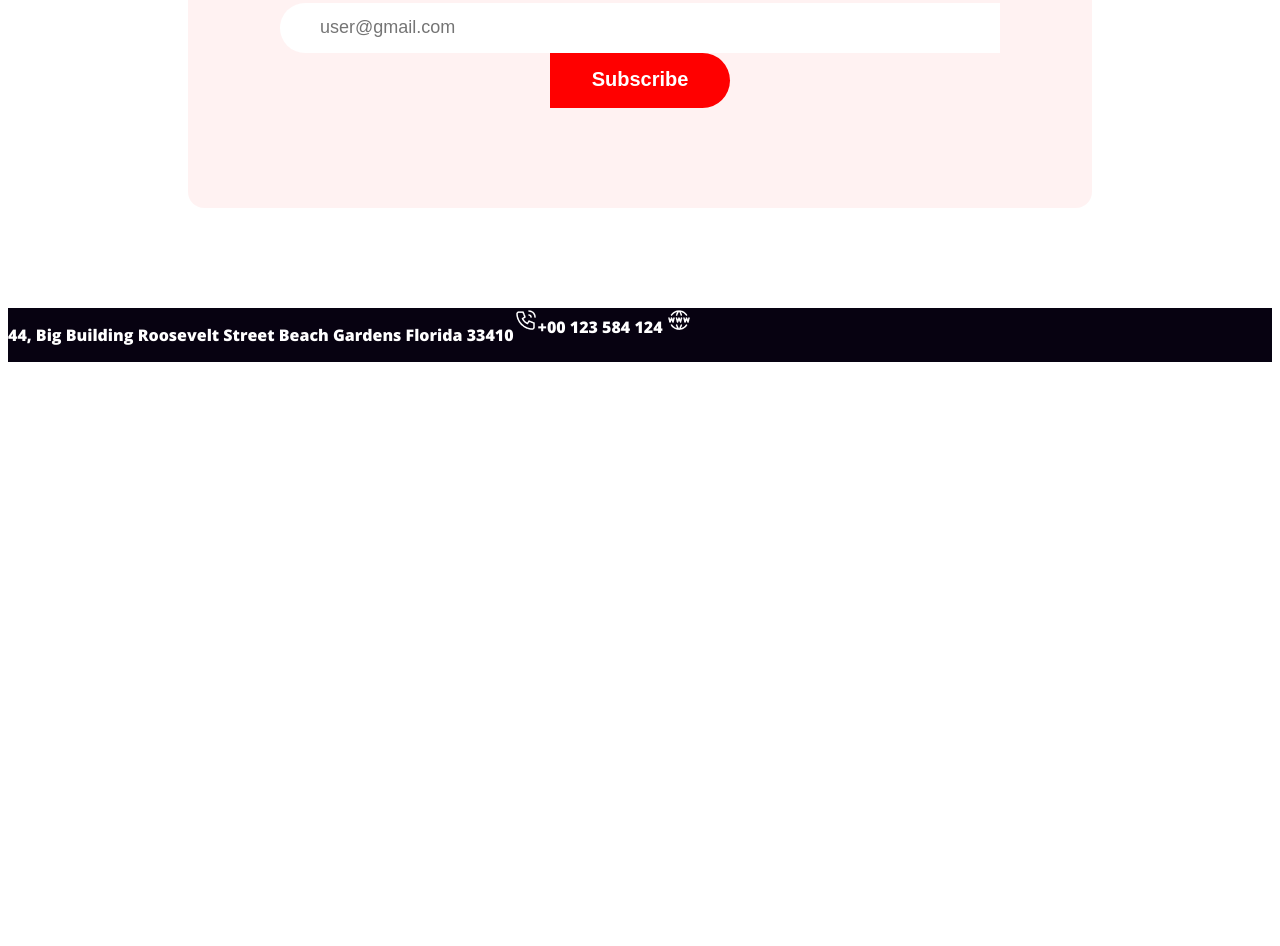
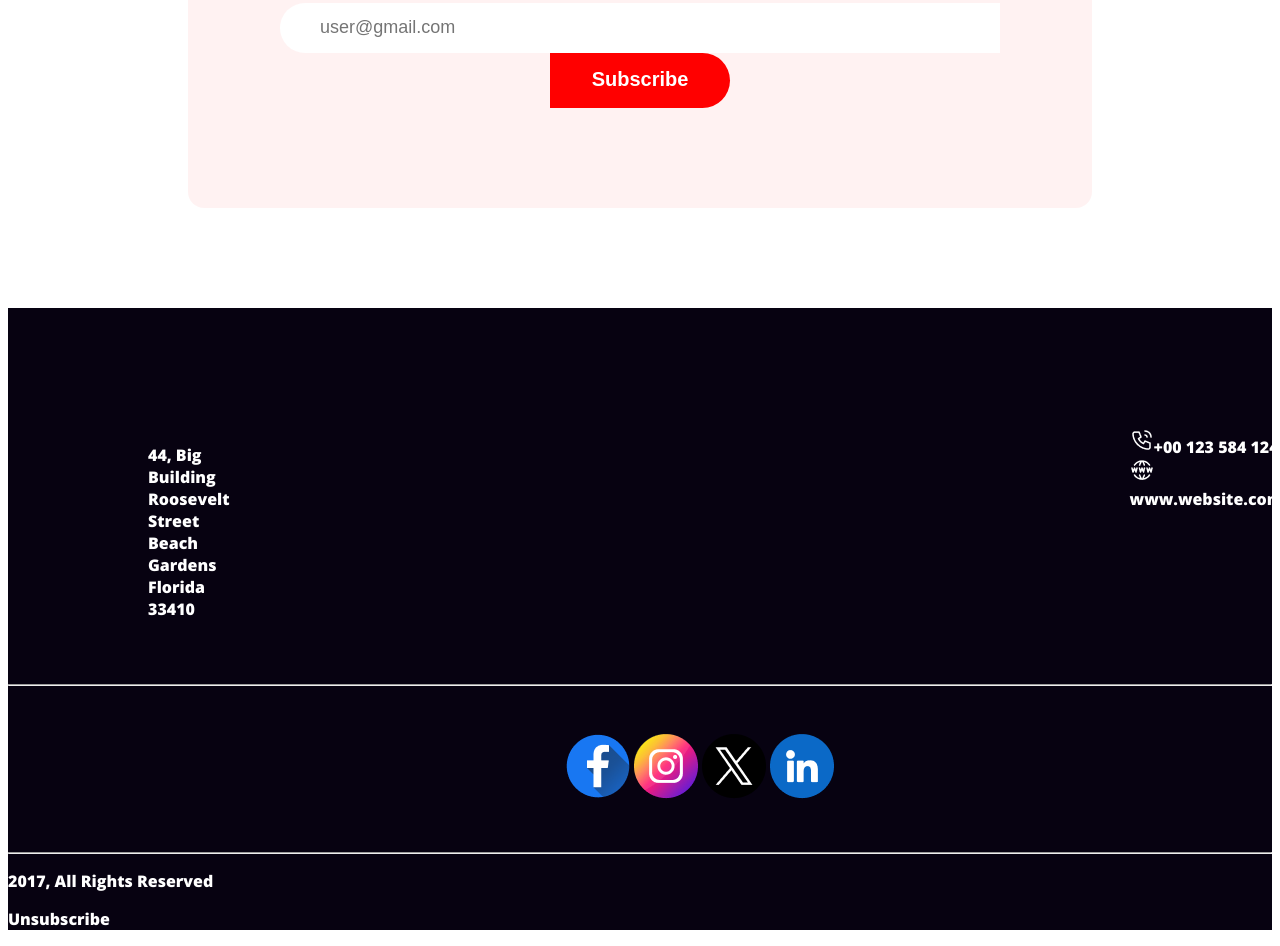
Before and after one commit to Rinku-Al-Mamun/b9a1-new-mission, a plain HTML site: page index.html in a window 1280 px wide. Shown: the part 6076-7022 px from the top of the page. Before the commit the page ends 6446 px from the top, so only its background shows below. Drawn offline with nearby package versions, Linux system fonts and the light colour scheme.

Commit message:
added footer icon

```diff
--- a/index.html
+++ b/index.html
@@ -172,15 +172,36 @@
     <!-- footer section  -->
     <footer class="footer">
         <div class="contact">
+            <div class="contact-text">
+                <p>44, Big Building Roosevelt Street
+                    <br>
+                    Beach Gardens Florida 33410
+                </p>
+            </div>
+            <div class="contact-pic">
+                <img src="resources/Call.png" alt="">+00 123 584 124
+                <br>
+                <img src="resources/Website.png" alt="">www.website.com
+            </div>
+        </div>
+        <hr>
+
+        <div class="contact-icon">
+            <img src="resources/Facebook.png" alt="">
+            <img src="resources/Instagram.png" alt="">
+            <img src="resources/Twitter.png" alt="">
+            <img src="resources/Linkedin.png" alt="">
+        </div>
+        <hr>
+        <div>
             <div>
-                <p>44, Big Building Roosevelt Street
-                    Beach Gardens Florida 33410</p>
+                <p>2017, All Rights Reserved</p>
             </div>
             <div>
-                <img src="resources/Call.png" alt="">+00 123 584 124
-                <img src="resources/Website.png" alt="">
+                <p>Unsubscribe</p>
             </div>
         </div>
+
 
     </footer>
 
--- a/styles/style.css
+++ b/styles/style.css
@@ -305,3 +305,17 @@ input[type="button"] {
 .contact{
     display: flex;
 }
+.contact-text{
+    margin: 120px 900px 40px 140px;
+}
+.contact-pic{
+   margin-top: 120px;
+   margin-right: 180px;
+
+}
+.contact-icon{
+    text-align: center;
+    padding: 40px 280px 40px 400px;
+
+
+}
```
